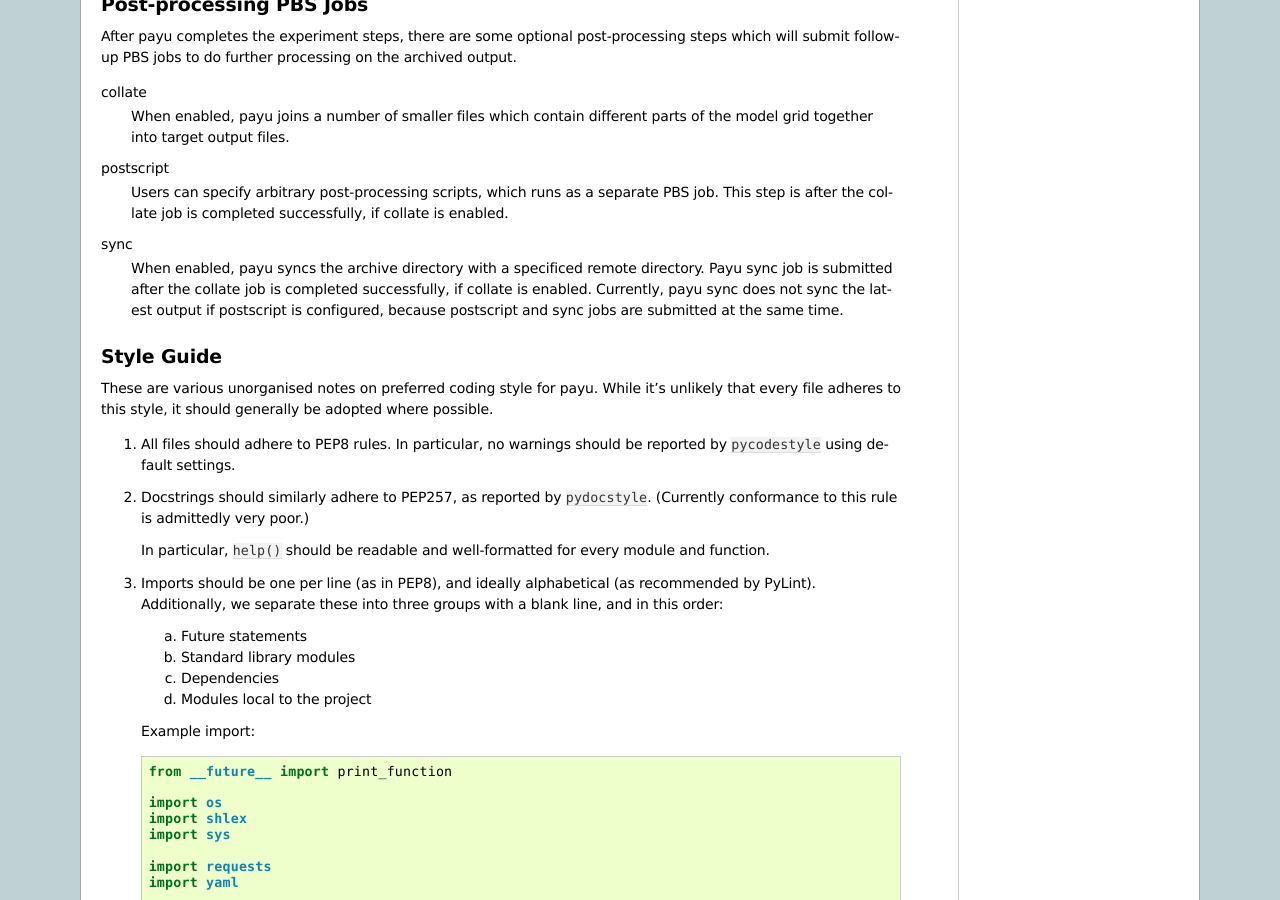
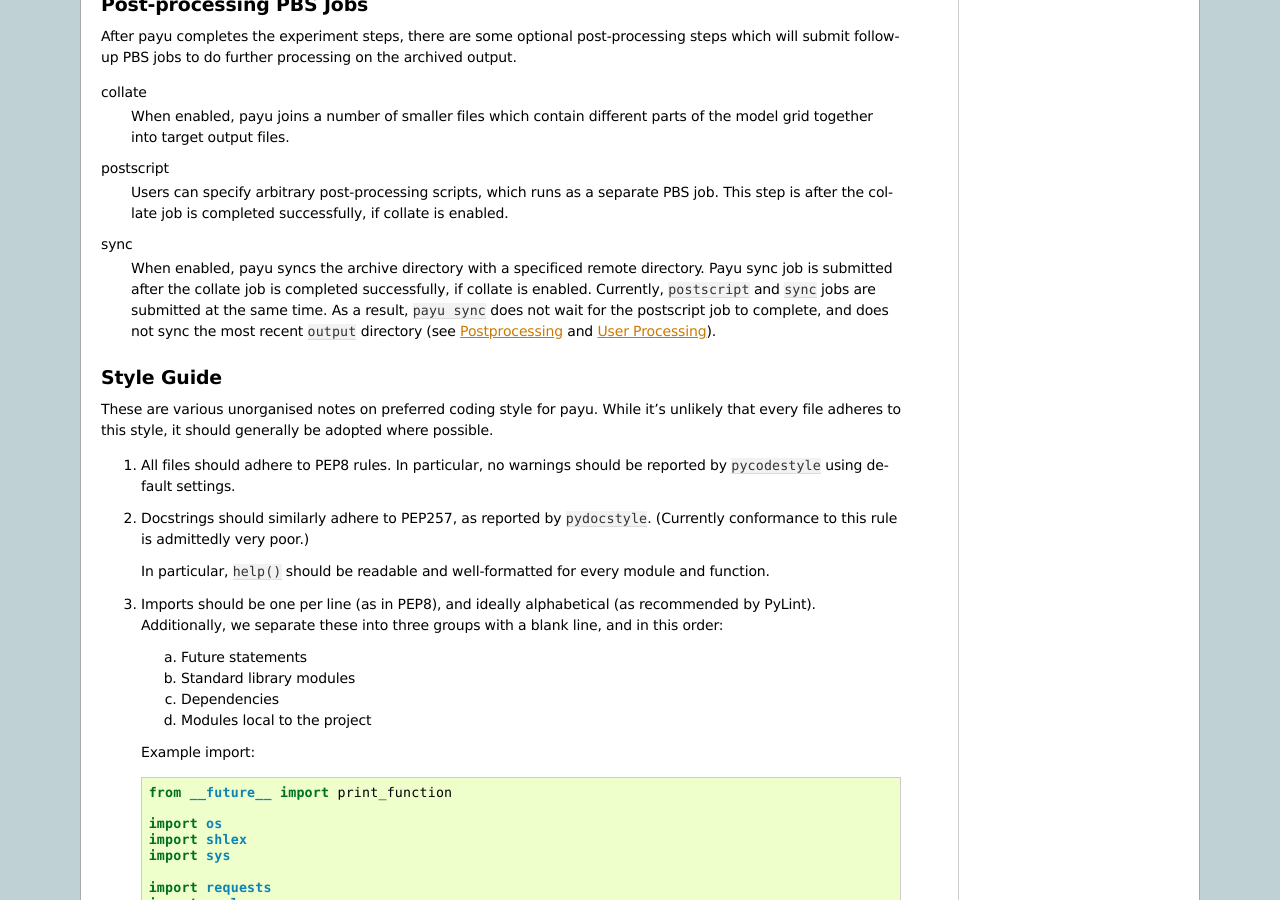
Before and after one commit to payu-org/payu, a Sphinx documentation site: the page built from docs/source/design.rst, in a window 1280 px wide and 900 px high, scrolled down 1249 px. Built offline with Sphinx 7.4.7, drawn with Linux system fonts in a browser that asks for light colours.

Commit message:
Improve sync description and point to relevant sections.

```diff
--- a/docs/source/config.rst
+++ b/docs/source/config.rst
@@ -369,6 +369,8 @@ FMS based model only options:
    is then ``ncpus / nthreads``
 
 
+.. _User_processing:
+
 User Processing
 --------------
 
--- a/docs/source/design.rst
+++ b/docs/source/design.rst
@@ -85,8 +85,9 @@ postscript
 sync
    When enabled, payu syncs the archive directory with a specificed remote directory.
    Payu sync job is submitted after the collate job is completed successfully, if collate is enabled.
-   Currently, payu sync does not sync the latest output if postscript is configured,
-   because postscript and sync jobs are submitted at the same time.
+   Currently, ``postscript`` and ``sync`` jobs are submitted at the same time.
+   As a result, ``payu sync`` does not wait for the postscript job to complete,
+   and does not sync the most recent ``output`` directory (see :ref:`Postprocessing` and :ref:`User_processing`).
 
 Style Guide
 ===========
--- a/docs/source/usage.rst
+++ b/docs/source/usage.rst
@@ -352,6 +352,7 @@ use it with caution.
 Hard sweeps will only delete the run output for your particular experiment.
 Other experiment runs will not be harmed by this command.
 
+.. _Postprocessing:
 
 Postprocessing
 ==============
```
